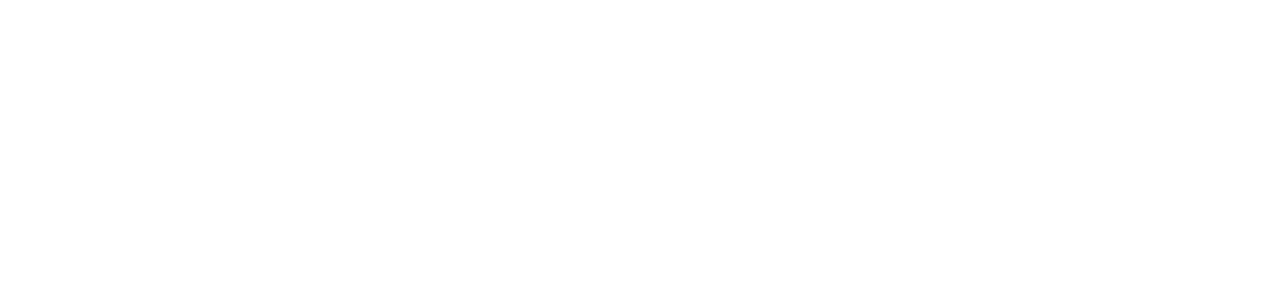
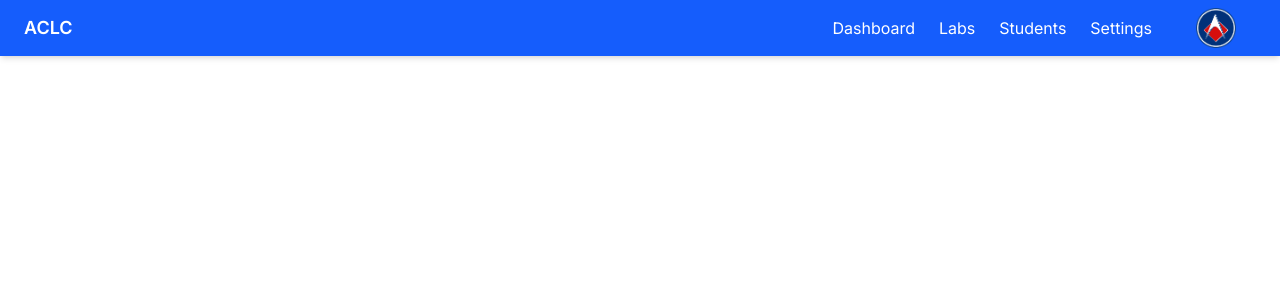
Before and after one commit to CS31A/Lab-System-Frontend, a Vue app: page /TopNavBar in a window 1280 px wide. Before the commit this address had no page. Shown: the top 300 px of the page. Built offline with nearby package versions, Linux system fonts and the light colour scheme; a web font is replaced by a local one.

Commit message:
+Added LavAvailabilty in vue componenets +Added Top Navigation Bar in vue componenets + Added Lav Availabilty and Top Navigation Bar in Routes for viewing

```diff
--- /dev/null
+++ b/src/components/LabAvailability.vue
@@ -0,0 +1,83 @@
+<!-- eslint-disable style/no-tabs -->
+<!-- I I have no comment on what tf is above here :< -->
+<script setup lang="ts">
+import { onBeforeUnmount, onMounted, ref } from 'vue'
+
+defineOptions({
+  name: 'LabAvailability',
+})
+
+// Column names for the lab management table
+const ColumnName = ref(['Labratory Name', 'Status', 'Teacher', 'Schedule'])
+
+// Sample data for lab management
+const LabData = ref([
+  { name: '',	status: '',	teacher: '',	schedule: '' },
+])
+
+function fetchLabData() {
+  // Simulate fetching data from an API
+  LabData.value = [
+    { name: 'Chemistry Lab', status: 'Available', teacher: 'Dr. Smith', schedule: 'Mon-Fri 9AM-5PM' },
+    { name: 'Physics Lab', status: 'Occupied', teacher: 'Dr. Johnson', schedule: 'Mon-Fri 10AM-6PM' },
+    { name: 'Biology Lab', status: 'Available', teacher: 'Dr. Lee', schedule: 'Mon-Fri 8AM-4PM' },
+  ]
+}
+
+let refreshInterval: ReturnType<typeof setInterval>
+
+// Refresh every 5 mins
+onMounted(() => {
+  refreshInterval = setInterval(fetchLabData, 300000)
+  fetchLabData()
+})
+
+onBeforeUnmount(() => {
+  clearInterval(refreshInterval)
+})
+</script>
+
+<template>
+  <div class="min-h-screen bg-[#ffffff] flex justify-center items-start p-8">
+    <div class="w-full max-w-5xl">
+      <h1 class="text-2xl font-bold mb-4">
+        Lab Availability
+      </h1>
+
+      <div class="overflow-x-auto bg-[#fcfcfc] rounded-lg shadow">
+        <table class="min-w-full border border-b-blue-900 rounded-lg overflow-hidden">
+          <thead class="bg-[#ffffff] border-b border-gray-300">
+            <tr class="bg-[#ffffff] border-b border-gray-200 dark:border-gray-700">
+              <th v-for="(column, index) in ColumnName" :key="index" class="p-4 text-gray-900 dark:text-black font-semibold">
+                {{ column }}
+              </th>
+            </tr>
+          </thead>
+          <tbody>
+            <tr v-for="(lab, index) in LabData" :key="index" class="border-b border-gray-200 dark:border-gray-700">
+              <td class="p-4 text-gray-900 dark:text-black">
+                {{ lab.name }}
+              </td>
+              <td class="p-4 text-gray-900 dark:text-black">
+                <span
+                  class="px-4 py-1 rounded-full text-sm font-medium"
+                  :class="lab.status === 'Available'
+                    ? 'bg-gray-200 text-black'
+                    : 'bg-gray-300 text-black'"
+                >
+                  {{ lab.status }}
+                </span>
+              </td>
+              <td class="p-4 text-gray-900 dark:text-black">
+                {{ lab.teacher }}
+              </td>
+              <td class="p-4 text-gray-900 dark:text-black">
+                {{ lab.schedule }}
+              </td>
+            </tr>
+          </tbody>
+        </table>
+      </div>
+    </div>
+  </div>
+</template>
--- /dev/null
+++ b/src/components/TopNavBar.vue
@@ -0,0 +1,59 @@
+<script setup lang="ts">
+import { ref, watch } from 'vue'
+import { useRoute, useRouter } from 'vue-router'
+
+defineOptions({
+  name: 'TopBar',
+})
+
+const route = useRoute()
+const router = useRouter()
+
+// Created so that the title can be dynamic based on the route
+const routeTitles: Record<string, string> = {
+  dashboard: 'ACLC Dashboard',
+  labs: 'ACLC Lab Management',
+  students: 'ACLC Students',
+  settings: 'ACLC Settings',
+}
+
+const currentTitle = ref(routeTitles[route.name as string] || 'ACLC')
+
+watch(
+  () => route.name,
+  (newName) => {
+    currentTitle.value = routeTitles[newName as string] || 'ACLC'
+  },
+)
+
+function goTo(path: string) {
+  router.push({ name: path })
+}
+</script>
+
+<template>
+  <nav class="bg-blue-600 text-white px-6 py-3 flex items-center justify-between shadow-md">
+    <div class="font-semibold text-lg">
+      {{ currentTitle }}
+    </div>
+
+    <div class="flex items-center space-x-6">
+      <button class="hover:underline" @click="goTo('')">
+        Dashboard
+      </button>
+      <button class="hover:underline" @click="goTo('/LabAvailability')">
+        Labs
+      </button>
+      <button class="hover:underline" @click="goTo('')">
+        Students
+      </button>
+      <button class="hover:underline" @click="goTo('')">
+        Settings
+      </button>
+
+      <div class="w-20 h-8 rounded-full flex items-center justify-center">
+        <img src="/images/logo.png" alt="ACLC Logo" class="w-20 h-20 p-3 rounded-full">
+      </div>
+    </div>
+  </nav>
+</template>
--- a/src/router/index.ts
+++ b/src/router/index.ts
@@ -43,6 +43,16 @@
       name: 'slab4',
       component: () => import('../views/Slab4.vue'),
     },
+    {
+      path: '/LabAvailability',
+      name: 'LabAvailability',
+      component: () => import('../components/LabAvailability.vue'),
+    },
+    {
+      path: '/TopNavBar',
+      name: 'TopNavBar',
+      component: () => import('../components/TopNavBar.vue'),
+    },
   ],
 })
 
```
